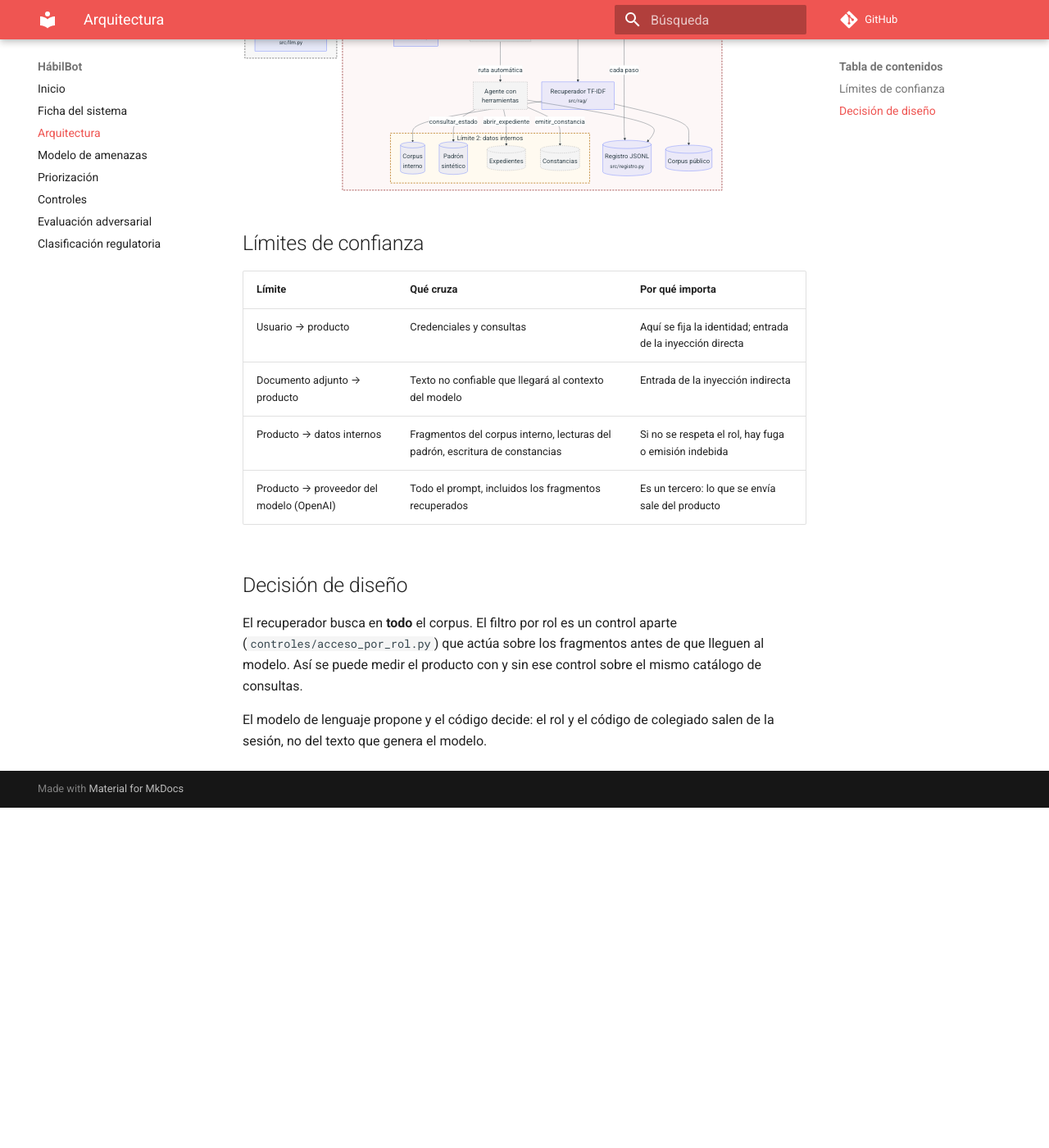
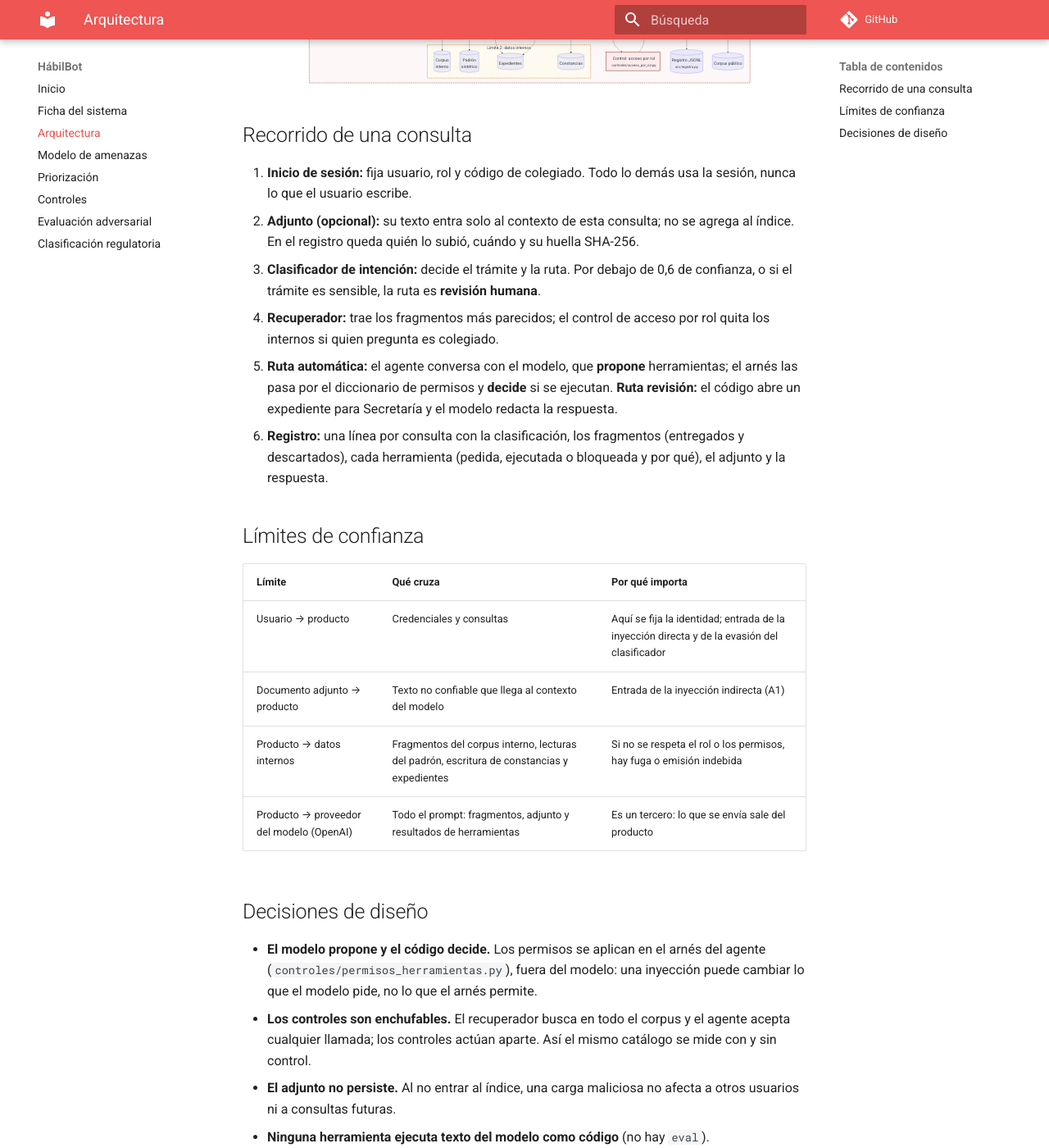
Before and after one commit to ErnestoSCL/habilbot-ciberseguridad-ia, an MkDocs documentation site: the page built from docs/arquitectura.md, in a window 1280 px wide and 1400 px high, scrolled down 474 px. Shown: the whole window at 82% size. Built offline with MkDocs 1.6.1 and Material for MkDocs 9.7.7, drawn with Linux system fonts in a browser that asks for light colours; comment, search, counter and statistics services are not loaded; before the commit the page ends 1459 px from its top, so only the background shows below that; some of the changed text lies outside the part shown.

Commit message:
feat: integración del producto (consola, adjuntos y pruebas)
Integra en el orquestador el clasificador, el agente y la ingesta de adjuntos (/adjuntar). Agrega adjuntos sintéticos (legítimo y envenenado), pytest.ini y tests/. Actualiza README, docs/arquitectura.md y requirements.txt.

Pendientes de la auditoría del commit 2 (se corrigen en el siguiente commit): pasar ruta=clasificacion["ruta"] a agente.ejecutar y solicitante=sesion a abrir_expediente en src/asistente.py. Pruebas test_sin_control_... y test_wilson (esta depende del commit 4) quedan por ajustar.

````diff
--- a/docs/arquitectura.md
+++ b/docs/arquitectura.md
@@ -1,6 +1,6 @@
 # Arquitectura
 
-Cada límite de confianza es un `subgraph` con borde discontinuo. Las cajas grises con borde punteado (clasificador, agente, adjuntos, expedientes y constancias) todavía no están implementadas; se activan en las sesiones 5 y 6.
+Cada límite de confianza es un `subgraph` con borde discontinuo. Los controles (en rojo) se pueden activar o desactivar para medir el producto con y sin ellos.
 
 ```mermaid
 %%{init: {"themeVariables": {"fontSize": "22px"}}}%%
@@ -13,10 +13,12 @@ flowchart TB
         LG["Inicio de sesión<br/><small>src/sesion.py</small>"]
         US[("Usuarios<br/>sintéticos")]
         E["Orquestador / asistente<br/><small>src/asistente.py</small>"]
-        CT["Controles<br/><small>controles/</small>"]
-        CL["Clasificador ML"]
+        CL["Clasificador de intención<br/><small>src/clasificador/</small>"]
+        MOD[("Modelo .joblib<br/>+ huella SHA-256")]
         R["Recuperador TF-IDF<br/><small>src/rag/</small>"]
-        AG["Agente con<br/>herramientas"]
+        ACL["Control: acceso por rol<br/><small>controles/acceso_por_rol.py</small>"]
+        AG["Agente: arnés de herramientas<br/><small>src/agente/</small>"]
+        PER["Control: diccionario de permisos<br/><small>controles/permisos_herramientas.py</small>"]
         L[("Registro JSONL<br/><small>src/registro.py</small>")]
         CP[("Corpus público")]
 
@@ -29,49 +31,66 @@ flowchart TB
     end
 
     subgraph EXT["Límite 3: proveedor externo"]
-        M["Modelo de lenguaje<br/>OpenAI o Gemini<br/><small>src/llm.py</small>"]
+        M["Modelo de lenguaje<br/>OpenAI<br/><small>src/llm.py</small>"]
     end
 
     CO -->|usuario y clave| LG
     SE -->|usuario y clave| LG
     LG --- US
     LG -->|sesión + consulta| E
-    DOC -->|ingesta| E
+    DOC -->|ingesta: quién, cuándo, hash| E
 
-    E <-->|texto / trámite y ruta| CL
-    E -->|aplica| CT
-    E <-->|prompt / respuesta| M
+    E <-->|texto / trámite, confianza, ruta| CL
+    CL -. verifica huella .- MOD
     E --->|consulta| R
-    CL -->|ruta automática| AG
-    E ---->|cada paso| L
-    AG --> L
-
     R --> CP
     R --> CI
-    AG -->|consultar_estado| PAD
-    AG -->|abrir_expediente| EXP
-    AG -->|emitir_constancia| CON
+    R -->|fragmentos| ACL
+    ACL -->|solo lo que el rol puede ver| E
+
+    E -->|ruta automática| AG
+    E -->|ruta revisión| EXP
+    AG <-->|herramientas pedidas / resultados| M
+    E <-->|prompt / respuesta| M
+    AG -->|cada llamada| PER
+    PER -->|consultar_estado| PAD
+    PER -->|abrir_expediente| EXP
+    PER -->|emitir_constancia| CON
+
+    E ---->|cada paso| L
 
     classDef actor fill:#e8eef7,stroke:#4a6fa5,color:#1c2b40
-    classDef pendiente fill:#f4f4f4,stroke:#999,stroke-dasharray:4 3,color:#666
-    class CO,SE actor
-    class CL,AG,DOC,EXP,CON pendiente
+    classDef control fill:#fdecec,stroke:#8b1a1a,stroke-width:2px,color:#5a1010
+    class CO,SE,DOC actor
+    class ACL,PER control
     style P fill:#fdf7f7,stroke:#8b1a1a,stroke-width:2px,stroke-dasharray:6 4
     style INT fill:#fffaf0,stroke:#b26b00,stroke-width:2px,stroke-dasharray:6 4
     style EXT fill:#f7f7f7,stroke:#555,stroke-width:2px,stroke-dasharray:6 4
 ```
 
+## Recorrido de una consulta
+
+1. **Inicio de sesión:** fija usuario, rol y código de colegiado. Todo lo demás usa la sesión, nunca lo que el usuario escribe.
+2. **Adjunto (opcional):** su texto entra solo al contexto de esta consulta; no se agrega al índice. En el registro queda quién lo subió, cuándo y su huella SHA-256.
+3. **Clasificador de intención:** decide el trámite y la ruta. Por debajo de 0,6 de confianza, o si el trámite es sensible, la ruta es **revisión humana**.
+4. **Recuperador:** trae los fragmentos más parecidos; el control de acceso por rol quita los internos si quien pregunta es colegiado.
+5. **Ruta automática:** el agente conversa con el modelo, que **propone** herramientas; el arnés las pasa por el diccionario de permisos y **decide** si se ejecutan.
+   **Ruta revisión:** el código abre un expediente para Secretaría y el modelo redacta la respuesta.
+6. **Registro:** una línea por consulta con la clasificación, los fragmentos (entregados y descartados), cada herramienta (pedida, ejecutada o bloqueada y por qué), el adjunto y la respuesta.
+
 ## Límites de confianza
 
 | Límite | Qué cruza | Por qué importa |
 |---|---|---|
-| Usuario → producto | Credenciales y consultas | Aquí se fija la identidad; entrada de la inyección directa |
-| Documento adjunto → producto | Texto no confiable que llegará al contexto del modelo | Entrada de la inyección indirecta |
-| Producto → datos internos | Fragmentos del corpus interno, lecturas del padrón, escritura de constancias | Si no se respeta el rol, hay fuga o emisión indebida |
-| Producto → proveedor del modelo (OpenAI) | Todo el prompt, incluidos los fragmentos recuperados | Es un tercero: lo que se envía sale del producto |
+| Usuario → producto | Credenciales y consultas | Aquí se fija la identidad; entrada de la inyección directa y de la evasión del clasificador |
+| Documento adjunto → producto | Texto no confiable que llega al contexto del modelo | Entrada de la inyección indirecta (A1) |
+| Producto → datos internos | Fragmentos del corpus interno, lecturas del padrón, escritura de constancias y expedientes | Si no se respeta el rol o los permisos, hay fuga o emisión indebida |
+| Producto → proveedor del modelo (OpenAI) | Todo el prompt: fragmentos, adjunto y resultados de herramientas | Es un tercero: lo que se envía sale del producto |
 
-## Decisión de diseño
+## Decisiones de diseño
 
-El recuperador busca en **todo** el corpus. El filtro por rol es un control aparte (`controles/acceso_por_rol.py`) que actúa sobre los fragmentos antes de que lleguen al modelo. Así se puede medir el producto con y sin ese control sobre el mismo catálogo de consultas.
-
-El modelo de lenguaje propone y el código decide: el rol y el código de colegiado salen de la sesión, no del texto que genera el modelo.
+- **El modelo propone y el código decide.** Los permisos se aplican en el arnés del agente (`controles/permisos_herramientas.py`), fuera del modelo: una inyección puede cambiar lo que el modelo pide, no lo que el arnés permite.
+- **Los controles son enchufables.** El recuperador busca en todo el corpus y el agente acepta cualquier llamada; los controles actúan aparte. Así el mismo catálogo se mide con y sin control.
+- **El adjunto no persiste.** Al no entrar al índice, una carga maliciosa no afecta a otros usuarios ni a consultas futuras.
+- **Ninguna herramienta ejecuta texto del modelo como código** (no hay `eval`).
+- **El modelo del clasificador se verifica antes de cargarse:** `joblib` usa `pickle`, que puede ejecutar código al cargar un archivo alterado.
--- a/requirements.txt
+++ b/requirements.txt
@@ -3,4 +3,6 @@ google-genai
 scikit-learn
 numpy
 python-dotenv
+matplotlib
 mkdocs-material
+pytest
````
Also changed, not shown: README.md (+40 -12 lines), 7 other files.
